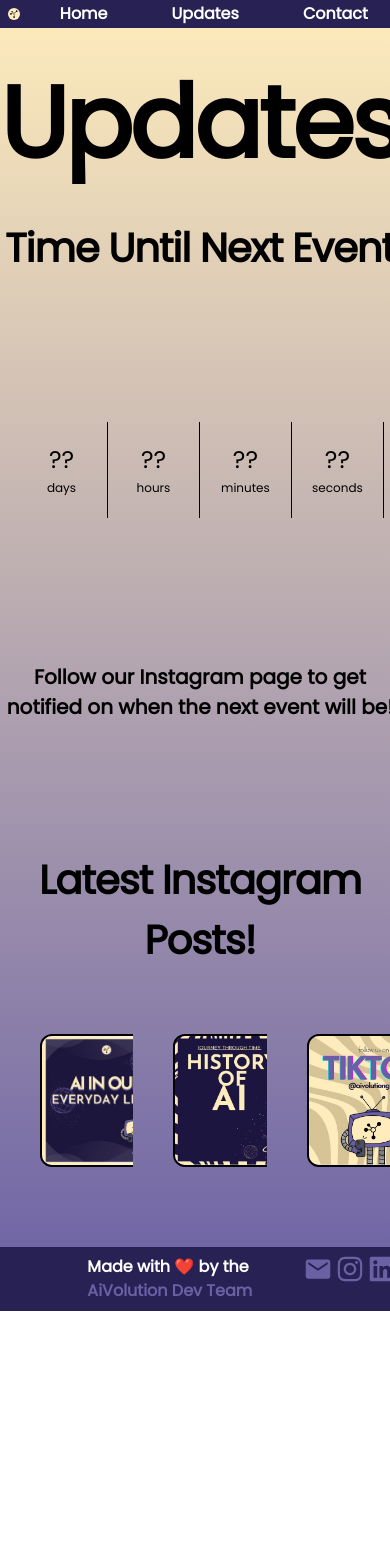
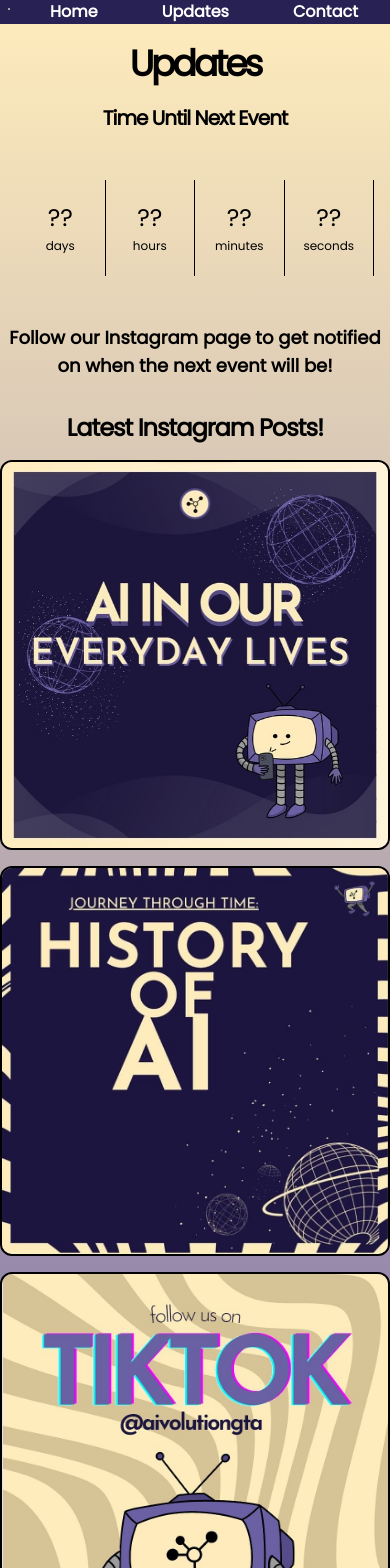
Before and after one commit to aivolution-gta/website, a Next.js app: page /updates in a window 390 px wide. Shown: the top 1568 px of the page. Before the commit the page ends 1311 px from the top, so only its background shows below. Built offline with nearby package versions, Linux system fonts and the light colour scheme.

Commit message:
adjusted updates.tsx to fit correctly with mid-tier mobile screen (phones, ipads, etc.)

```diff
--- a/components/carousel.tsx
+++ b/components/carousel.tsx
@@ -6,17 +6,17 @@ import pic3 from "@/public/ig/3.jpg";
 
 export function CarouselDefault() {
   return (
-    <div className="flex rounded-xl justify-center mediaImage">
+    <div className="flex flex-col sm:flex-row rounded-xl justify-center mediaImage">
       <a
         href={'https://www.instagram.com/p/C1ixhNzqa-U/'}
         target="_blank"
         rel="noopener noreferrer"
-        className="group relative overflow-hidden hover:opacity-90 transition-opacity duration-300"
+        className="group relative overflow-hidden hover:opacity-90 transition-opacity duration-300 mb-4 sm:mb-0"
       >
         <Image
           src={pic3}
           alt="image 1"
-          className="object-cover border-[2px] border-black rounded-xl mx-[40px] mediaImage transition-transform duration-300 transform hover:scale-105"
+          className="object-cover border-[2px] border-black rounded-xl mx-auto sm:mx-[20px] mediaImage transition-transform duration-300 transform hover:scale-105"
           width={400}
         />
       </a>
@@ -24,12 +24,12 @@ export function CarouselDefault() {
         href={'//www.instagram.com/p/C1YFj6my8ed/'}
         target="_blank"
         rel="noopener noreferrer"
-        className="group relative overflow-hidden hover:opacity-90 transition-opacity duration-300"
+        className="group relative overflow-hidden hover:opacity-90 transition-opacity duration-300 mb-4 sm:mb-0"
       >
         <Image
           src={pic1}
           alt="image 1"
-          className="object-cover border-[2px] border-black rounded-xl mx-[40px] mediaImage transition-transform duration-300 transform hover:scale-105"
+          className="object-cover border-[2px] border-black rounded-xl mx-auto sm:mx-[20px] mediaImage transition-transform duration-300 transform hover:scale-105"
           width={400}
         />
       </a>
@@ -37,12 +37,12 @@ export function CarouselDefault() {
         href={'https://www.instagram.com/p/C1SZuIyyMUe/'}
         target="_blank"
         rel="noopener noreferrer"
-        className="group relative overflow-hidden hover:opacity-90 transition-opacity duration-300"
+        className="group relative overflow-hidden hover:opacity-90 transition-opacity duration-300 mb-4 sm:mb-0"
       >
         <Image
           src={pic2}
           alt="image 2"
-          className="object-cover border-[2px] border-black rounded-xl mx-[40px] mediaImage transition-transform duration-300 transform hover:scale-105"
+          className="object-cover border-[2px] border-black rounded-xl mx-auto sm:mx-[20px] mediaImage transition-transform duration-300 transform hover:scale-105"
           width={400}
         />
       </a>
--- a/package.json
+++ b/package.json
@@ -29,7 +29,7 @@
   },
   "devDependencies": {
     "@types/node": "^20",
-    "@types/react": "^18",
+    "@types/react": "^18.2.46",
     "@types/react-dom": "^18",
     "autoprefixer": "^10",
     "eslint": "^8",
--- a/pages/updates.tsx
+++ b/pages/updates.tsx
@@ -7,23 +7,23 @@ export default function Updates() {
     return (
         <div className="w-full text-center">
             <Reveal>
-                <h1 className="flex justify-center place-center my-5">Updates</h1>
+                <h1 className="flex justify-center place-center my-5 text-4xl md:text-5xl lg:text-6xl">Updates</h1>
             </Reveal>
             <Reveal>
                 <div>
-                    <h2 className="flex justify-center place-center">Time Until Next Event</h2>
-                    <div className="flex flex-col justify-center py-32">
+                    <h2 className="flex justify-center place-center text-xl md:text-2xl lg:text-3xl">Time Until Next Event</h2>
+                    <div className="flex flex-col justify-center py-8 md:py-16 lg:py-32">
                         <ShiftingCountdown />
                     </div>
                 </div>
             </Reveal>
 
             <Reveal>
-            <h3 className="mb-20">Follow our Instagram page to get notified on when the next event will be!</h3>
+                <h3 className="mb-8 text-lg md:text-xl lg:text-2xl">Follow our Instagram page to get notified on when the next event will be!</h3>
             </Reveal>
 
             <Reveal>
-                <h2 className="flex justify-center place-center mt-32 mb-16">Latest Instagram Posts!</h2>
+                <h2 className="flex justify-center place-center mt-8 mb-4 text-2xl md:text-3xl lg:text-4xl">Latest Instagram Posts!</h2>
             </Reveal>
 
             <Reveal>
```
Also changed, not shown: 1 other file (tests, documents, lock files or other folders).
